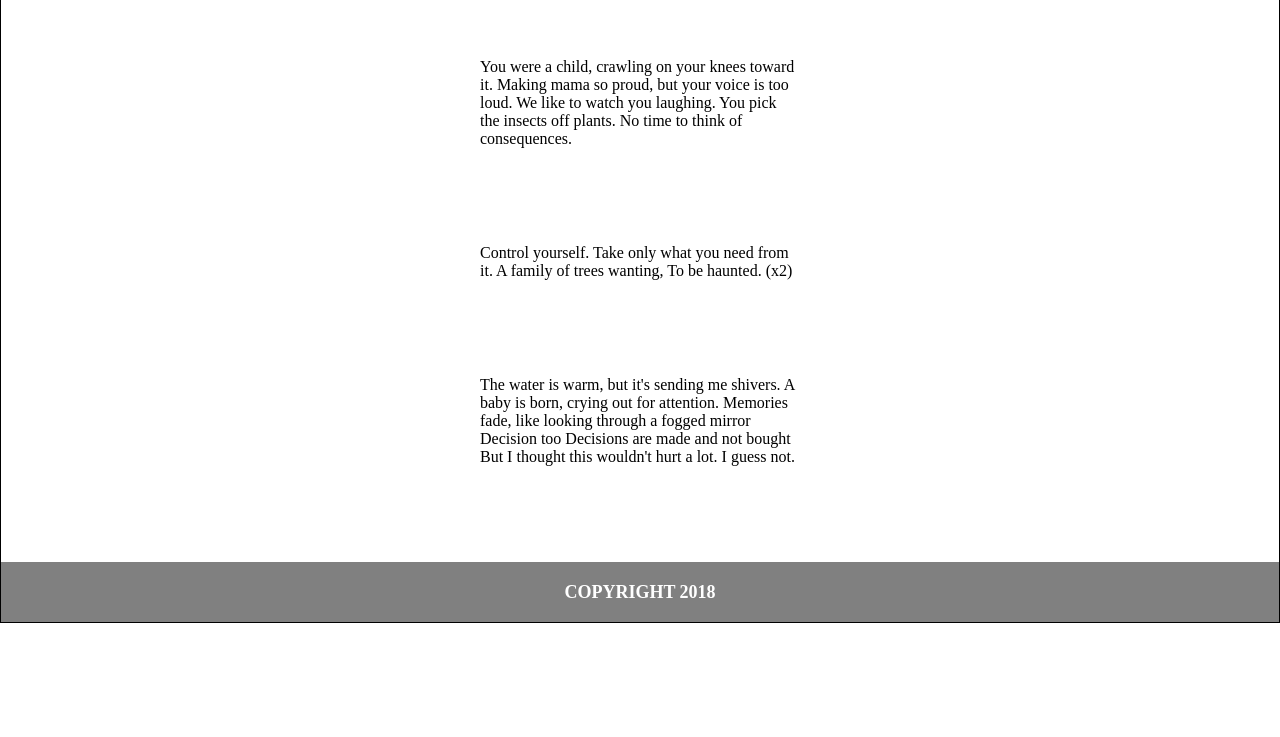
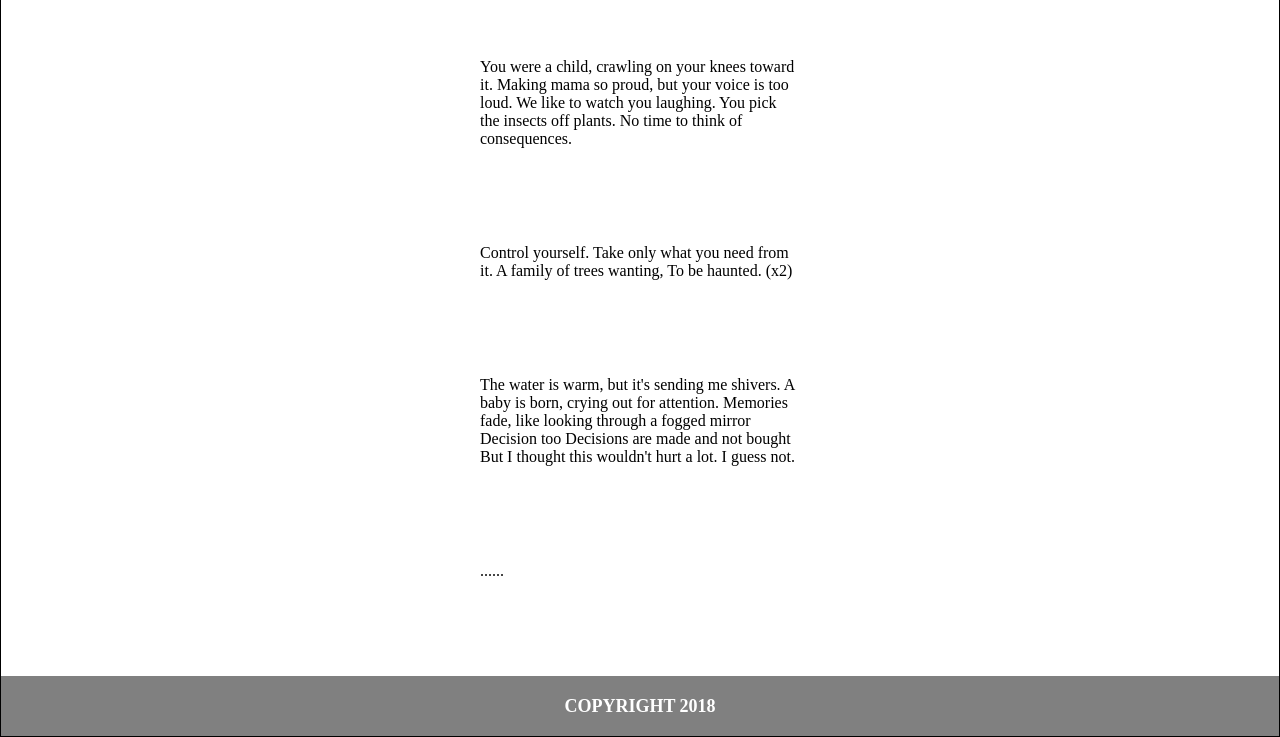
Before and after one commit to pawel192/zadanie7.3, a plain HTML site: page index.html in a window 1280 px wide. Shown: the part 583-1320 px from the top of the page. Before the commit the page ends 1206 px from the top, so only its background shows below. Drawn offline with Linux system fonts and the light colour scheme.

Commit message:
add paragraph

```diff
--- a/index.html
+++ b/index.html
@@ -35,6 +35,7 @@
 			But I thought this wouldn't hurt a lot.
 			I guess not.
 		</p>
+		<p>......</p>
 	</section>
 	<footer>
 		<h4>Copyright 2018</h4>
```
